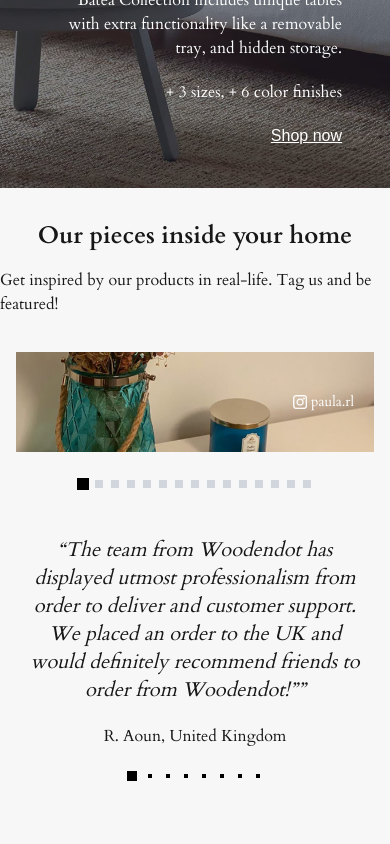
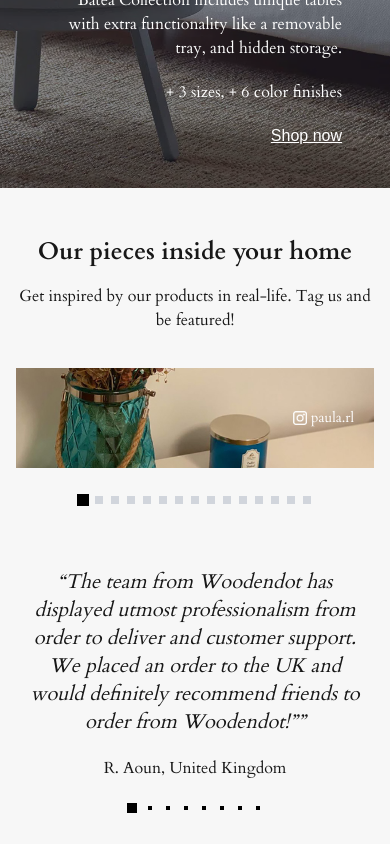
Before and after one commit to imflawlezz/woodendot, a Next.js app: page / in a window 390 px wide. Shown: the part 3820-4664 px from the top of the page. Before the commit the page ends 4632 px from the top, so only its background shows below. Built offline with nearby package versions, Linux system fonts and the light colour scheme.

Commit message:
style: adjust vertical margins on smaller screen sizes, add horizontal padding to text block

```diff
--- a/src/components/sections/CustomerPhotos.tsx
+++ b/src/components/sections/CustomerPhotos.tsx
@@ -3,8 +3,8 @@
 
 export const CustomerPhotos = () => {
     return (
-        <section className="flex flex-col gap-5 md:gap-9 my-8 md:my-12">
-            <div className="font-cardo flex flex-col items-center justify-center gap-4 md:gap-5">
+        <section className="flex flex-col gap-5 md:gap-9 my-12">
+            <div className="font-cardo flex flex-col items-center justify-center text-center gap-4 md:gap-5 px-4 ">
                 <h1 className="font-bold text-2xl md:text-3xl">
                     Our pieces inside your home
                 </h1>
```
